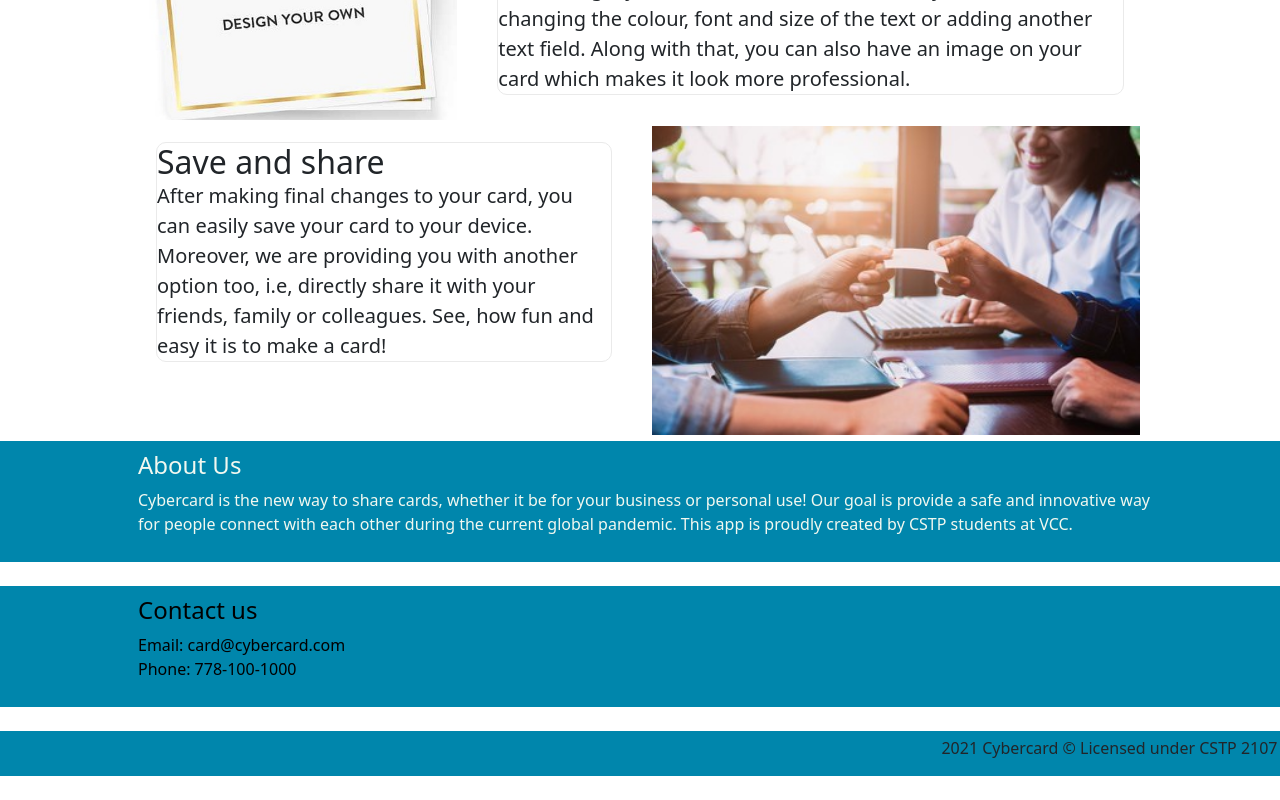
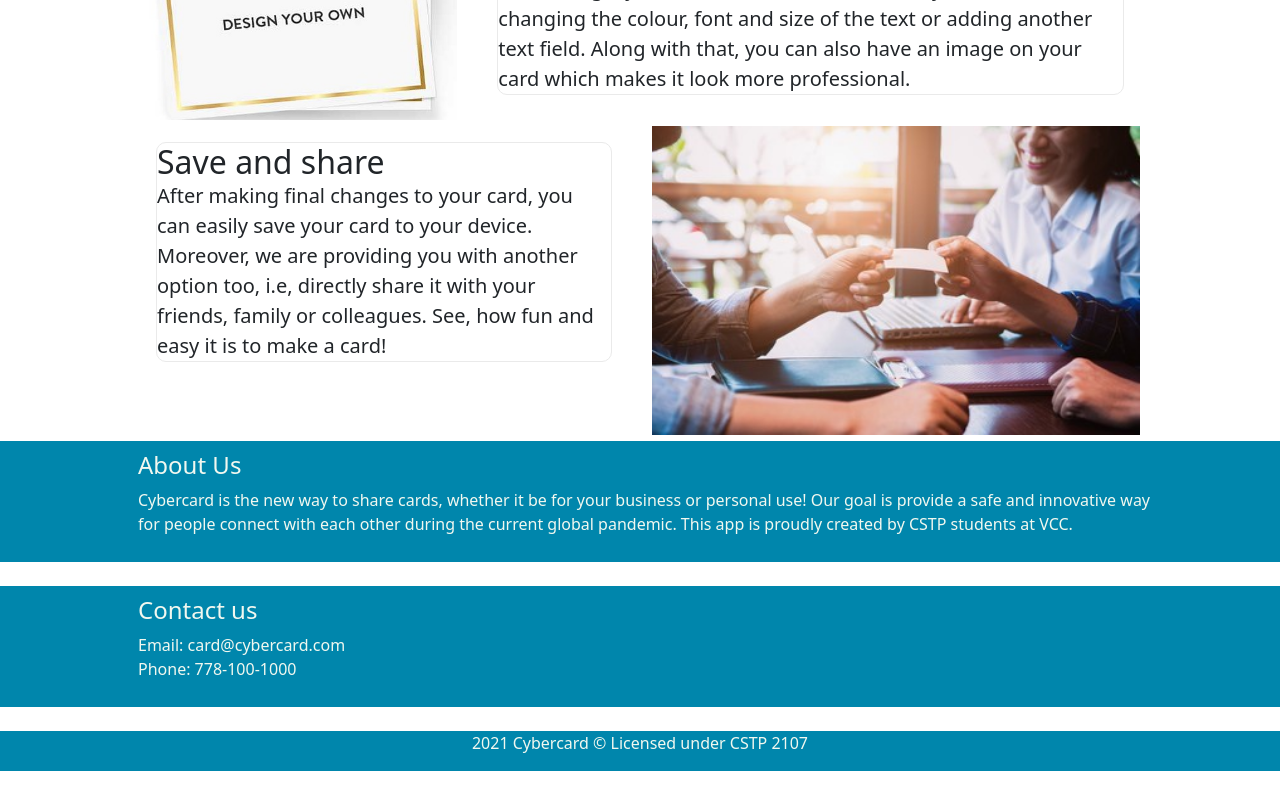
Before and after one commit to harleenjhamat/CSTP2107-BusinessCardApp, a Next.js app: page / in a window 1280 px wide. Shown: the part 700-1500 px from the top of the page. After the commit the page ends 1471 px from the top, so only its background shows below. Built offline with nearby package versions, Linux system fonts and the light colour scheme.

Commit message:
changes to style

```diff
--- a/src/components/Footer.jsx
+++ b/src/components/Footer.jsx
@@ -20,7 +20,7 @@ const Footer = () => {
         <div className='container-fluid m-0 p-0'>
             <div className='row justify-content-center my-4'>
                 <div className={styles.footer}>
-                    <div id={styles.footerText}>
+                    <div className={styles.footerText}>
                       <p>
                       2021 Cybercard © Licensed under CSTP 2107
                       </p>
--- a/src/styles/footer.module.scss
+++ b/src/styles/footer.module.scss
@@ -1,16 +1,14 @@
 @import './colors.scss';
 
 .footer {
-    padding-top: 5px;
-    margin-right: 5px;
+    position: absolute;
+    margin: auto;
     background-color: $primary_color;
-    text-align: right
-
+    text-align: center
 }
 
 .footerText {
-    color: $text_color;
-    width: 80%
+    color: $ivory;
 }
 
 .contact {
@@ -21,7 +19,7 @@
     padding-top: 10px;
     padding-left: 10px;
     padding-bottom: 10px;
-    color: $text_color;
+    color: $ivory;
     width: 80%;
     margin: 0 auto
 }
```
